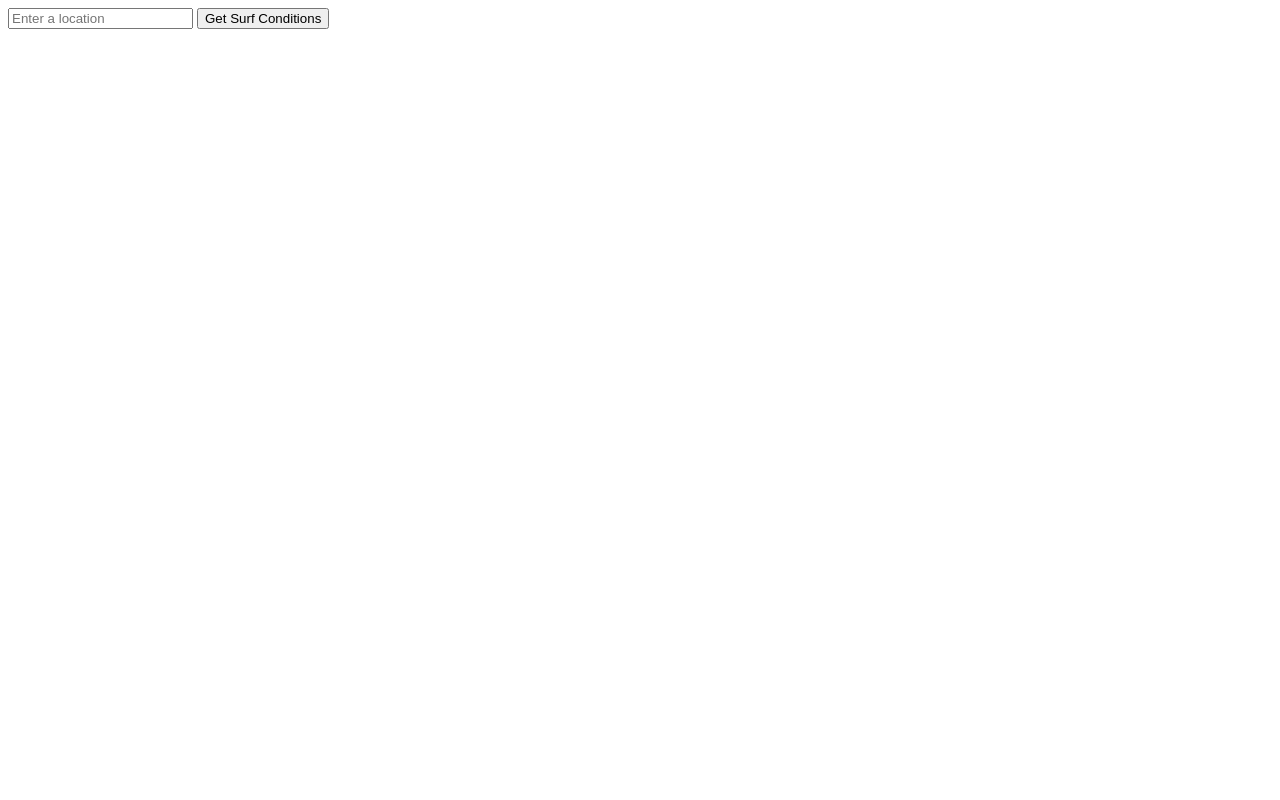
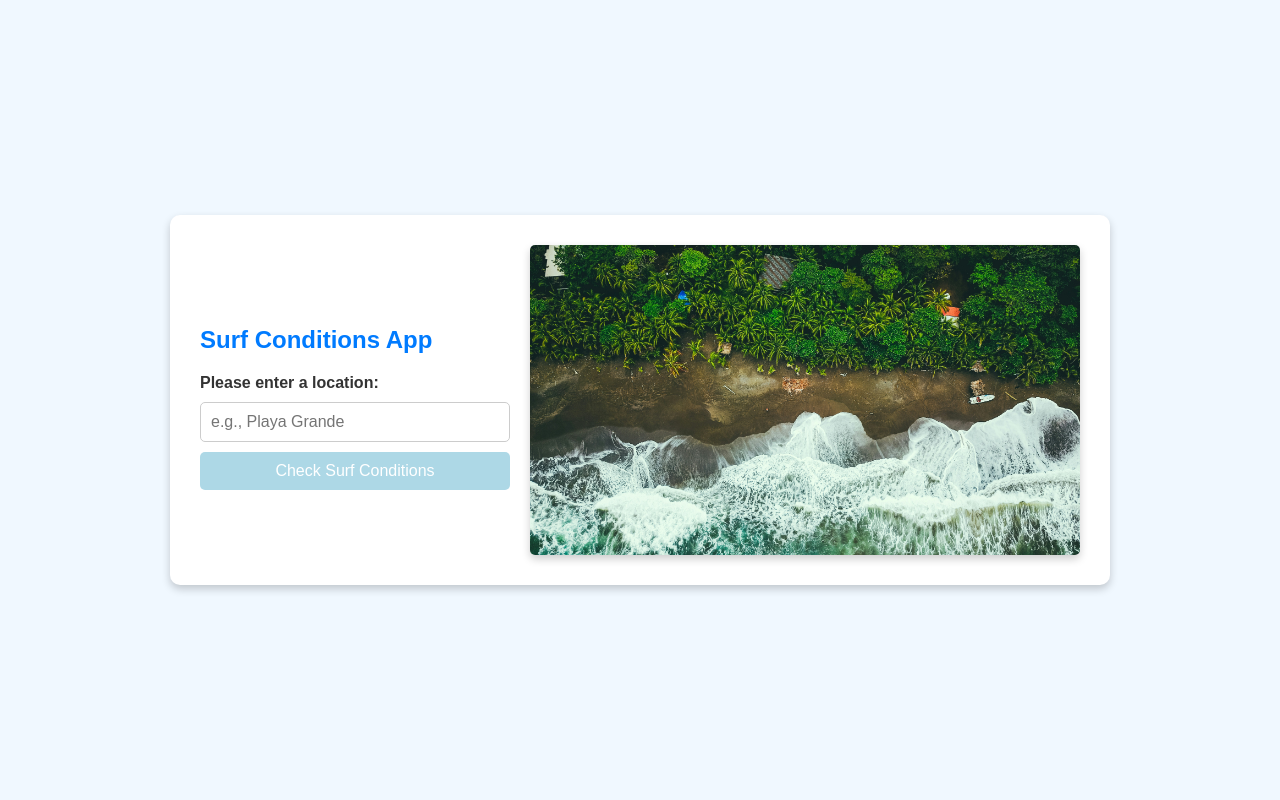
Before and after one commit to ldanie38/surf-conditions-app, a Flask app: page / in a window 1280 px wide. Run offline with Flask 3, Linux system fonts and the light colour scheme.

Commit message:
Update project files and add static assets

```diff
--- /dev/null
+++ b/flask_app/static/styles.css
@@ -0,0 +1,91 @@
+/* General page styling */
+body {
+    font-family: Arial, sans-serif;
+    background-color: #f0f8ff;
+    color: #333;
+    margin: 0;
+    padding: 0;
+    display: flex;
+    justify-content: center;
+    align-items: center;
+    height: 100vh;
+}
+
+/* Flex container for layout */
+.container {
+    display: flex;
+    align-items: center; /* Align items vertically */
+    justify-content: space-between; /* Balanced space between form and image */
+    background: #ffffff;
+    box-shadow: 0 4px 8px rgba(0, 0, 0, 0.2);
+    border-radius: 10px;
+    padding: 20px;
+    max-width: 900px;
+    width: 100%;
+    margin: 0 auto; /* Center the container on the page */
+}
+
+/* Form section styling */
+.form-section {
+    flex: 1; /* Each section takes equal space */
+    padding: 10px; /* Reduce padding to bring sections closer */
+}
+
+form {
+    display: flex;
+    flex-direction: column;
+    gap: 10px;
+}
+
+input[type="text"] {
+    padding: 10px;
+    border: 1px solid #ccc;
+    border-radius: 5px;
+    font-size: 16px;
+}
+
+button {
+    background-color:lightblue;
+    color: white;
+    font-size: 16px;
+    padding: 10px;
+    border: none;
+    border-radius: 5px;
+    cursor: pointer;
+    transition: background-color 0.3s;
+}
+
+button:hover {
+    background-color: #0056b3;
+}
+
+h1 {
+    font-size: 24px;
+    color: #007BFF;
+    margin-bottom: 20px;
+}
+
+/* Styling for the message above the form */
+.form-section p {
+    font-size: 18px;
+    color: #007BFF;
+    margin-bottom: 10px;
+    font-weight: bold;
+}
+
+/* Image section styling */
+.image-section {
+    flex: 1; /* Image takes the remaining space */
+    display: flex;
+    justify-content: center;
+    align-items: center;
+    padding: 10px; /* Reduce spacing around the image */
+}
+
+.image-section img {
+    max-width: 550px; /* Limit width to make image fit better */
+    max-height: 550px; /* Limit height to scale appropriately */
+    border-radius: 5px;
+    box-shadow: 0 4px 8px rgba(0, 0, 0, 0.2);
+    object-fit: cover; /* Maintain aspect ratio */
+}
--- a/flask_app/templates/index.html
+++ b/flask_app/templates/index.html
@@ -1,12 +1,24 @@
 <!DOCTYPE html>
 <html>
 <head>
+    <link rel="stylesheet" href="{{ url_for('static', filename='styles.css') }}">
+
     <title>Surf Conditions Finder</title>
 </head>
 <body>
-    <form action="/surf_conditions" method="POST">
-        <input type="text" name="location" placeholder="Enter a location" required>
-        <button type="submit">Get Surf Conditions</button>
-    </form>
+    <div class="container">
+        <!-- Form Section -->
+        <div class="form-section">
+            <h1>Surf Conditions App</h1>
+
+            <form method="POST" action="/surf_conditions">
+                <label for="location"><strong>Please enter a location:</strong></label>
+                <input type="text" name="location" id="location" required placeholder="e.g., Playa Grande">
+                <button type="submit">Check Surf Conditions</button>
+            </form>
+        </div>
+    <div class="image-section">
+        <img src="{{ url_for('static', filename='img/index.jpg') }}" alt="Cool Surfing Image">
+    </div>
 </body>
 </html>
```
Also changed, not shown: flask_app/static/img/index.jpg (added).
